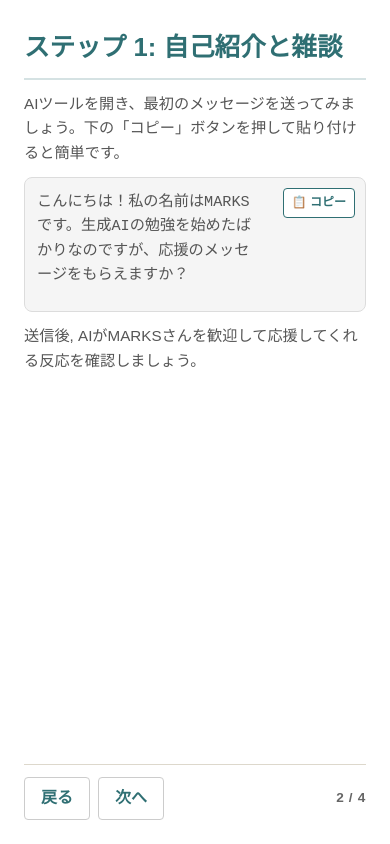
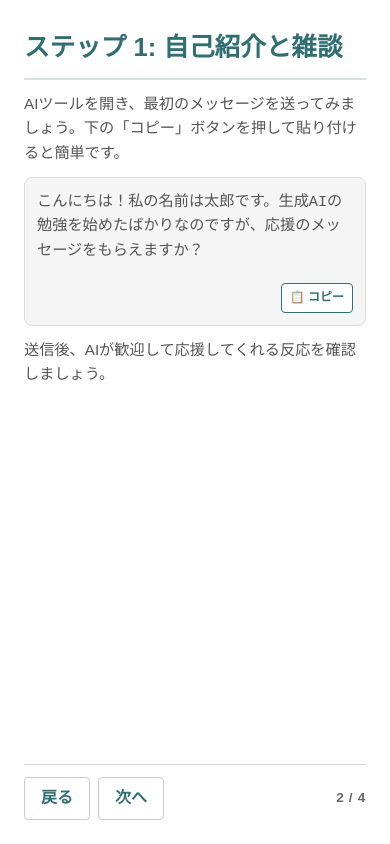
Before and after one commit to marks-dev/generative-ai-workbook, an Eleventy site: page src/assets/slides/chat-steps.html in a window 390 px wide. Both pictures are taken after a click on the button "次へ". Built offline with nearby package versions, Linux system fonts and the light colour scheme; Eleventy itself is replaced by a stand-in of ours; files that its build step writes are made by us from their sources.

Commit message:
style(chat): optimize slide layout for mobile and clean up redundant heading/metadata

```diff
--- a/src/assets/slides/chat-steps.html
+++ b/src/assets/slides/chat-steps.html
@@ -19,6 +19,7 @@
       flex: 1;
       display: none;
       animation: fadeIn 0.4s ease-in-out forwards;
+      overflow-y: auto; /* 縦溢れ時のスクロール安全対策 */
     }
     .slide-step.is-active {
       display: block;
@@ -80,7 +81,9 @@
       border-radius: 8px;
       padding: 12px;
       margin-bottom: 12px;
-      position: relative;
+      display: flex;
+      flex-direction: column; /* 常にコピーボタンを縦積みにし、スマホの幅狭画面を圧迫しない設計 */
+      gap: 8px;
     }
     .prompt-text {
       margin: 0;
@@ -89,12 +92,9 @@
       color: #2f6f73;
       line-height: 1.5;
       white-space: pre-wrap;
-      padding-right: 90px;
     }
     .copy-btn {
-      position: absolute;
-      top: 10px;
-      right: 10px;
+      align-self: flex-end; /* 右下に流す */
       background: #ffffff;
       border: 1px solid #2f6f73;
       color: #2f6f73;
@@ -190,10 +190,10 @@
     <h2>ステップ 1: 自己紹介と雑談</h2>
     <p>AIツールを開き、最初のメッセージを送ってみましょう。下の「コピー」ボタンを押して貼り付けると簡単です。</p>
     <div class="prompt-box">
+      <p class="prompt-text" id="prompt1">こんにちは！私の名前は太郎です。生成AIの勉強を始めたばかりなのですが、応援のメッセージをもらえますか？</p>
       <button class="copy-btn" onclick="copyPrompt('prompt1')">📋 コピー</button>
-      <p class="prompt-text" id="prompt1">こんにちは！私の名前はMARKSです。生成AIの勉強を始めたばかりなのですが、応援のメッセージをもらえますか？</p>
     </div>
-    <p>送信後, AIがMARKSさんを歓迎して応援してくれる反応を確認しましょう。</p>
+    <p>送信後、AIが歓迎して応援してくれる反応を確認しましょう。</p>
   </div>
 
   <!-- スライド 3/4: ステップ 2 -->
@@ -201,8 +201,8 @@
     <h2>ステップ 2: 質問を深掘りする</h2>
     <p>AIの返答に対して、さらに質問を重ねます。チャットAIはこれまでの会話の流れを記憶しています。</p>
     <div class="prompt-box">
+      <p class="prompt-text" id="prompt2">ありがとう！まずはどんなことから勉強を始めるといいでしょうか？初心者向けのステップを3つ提案してください。</p>
       <button class="copy-btn" onclick="copyPrompt('prompt2')">📋 コピー</button>
-      <p class="prompt-text" id="prompt2">ありがとう！まずはどんなことから勉強を始めるといいでしょうか？初心者向けのステップを3つ提案してください。</p>
     </div>
     <p>AIが対話の流れを汲んで、初心者向けの具体的な3ステップを提案してくれます。</p>
   </div>
@@ -212,8 +212,8 @@
     <h2>ステップ 3: 役割（ペルソナ）を指定する</h2>
     <p>AIにキャラクターになりきってもらい、回答の口調やトーンを劇的に変化させてみます。</p>
     <div class="prompt-box">
+      <p class="prompt-text" id="prompt3">今提案してくれたステップを、ファンタジー世界の頼れる魔法使いの口調で、熱く説明し直してください！</p>
       <button class="copy-btn" onclick="copyPrompt('prompt3')">📋 コピー</button>
-      <p class="prompt-text" id="prompt3">今提案してくれたステップを、ファンタジー世界の頼れる魔法使いの口調で、熱く説明し直してください！</p>
     </div>
     <p>口調が変わるだけで、AIのパーソナリティが変わり、親しみやすさが増す体験を確認します。</p>
   </div>
```
Also changed, not shown: src/hands-on/getting-started/chat.md (+1 -6 lines).
